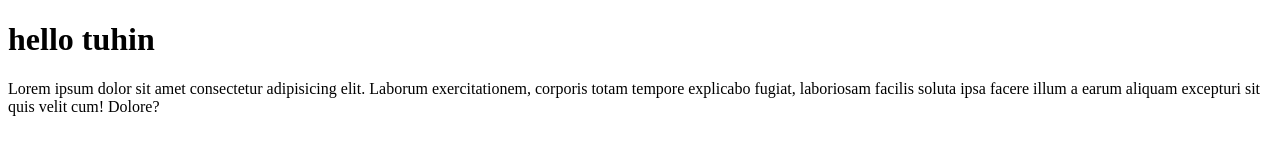
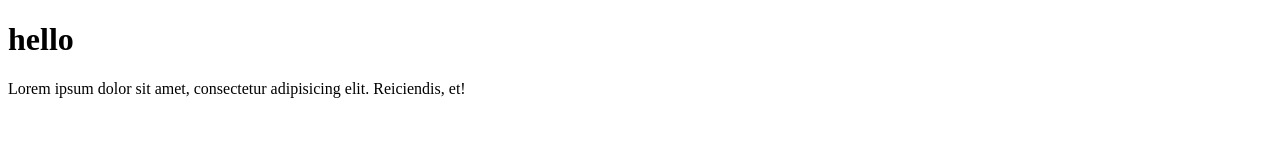
Before and after one commit to Tuhin-Babu/abcd.github.io, a plain HTML site: page index.html in a window 1280 px wide. Drawn offline with Linux system fonts and the light colour scheme.

Commit message:
index.html

```diff
--- a/index.html
+++ b/index.html
@@ -4,10 +4,10 @@
     <meta charset="UTF-8">
     <meta http-equiv="X-UA-Compatible" content="IE=edge">
     <meta name="viewport" content="width=device-width, initial-scale=1.0">
-    <title>fast website</title>
+    <title>website</title>
 </head>
 <body>
-    <h1>hello tuhin </h1>
-    <p>Lorem ipsum dolor sit amet consectetur adipisicing elit. Laborum exercitationem, corporis totam tempore explicabo fugiat, laboriosam facilis soluta ipsa facere illum a earum aliquam excepturi sit quis velit cum! Dolore?</p>
+    <h1>hello</h1>
+    <p>Lorem ipsum dolor sit amet, consectetur adipisicing elit. Reiciendis, et!</p>
 </body>
 </html>
```
